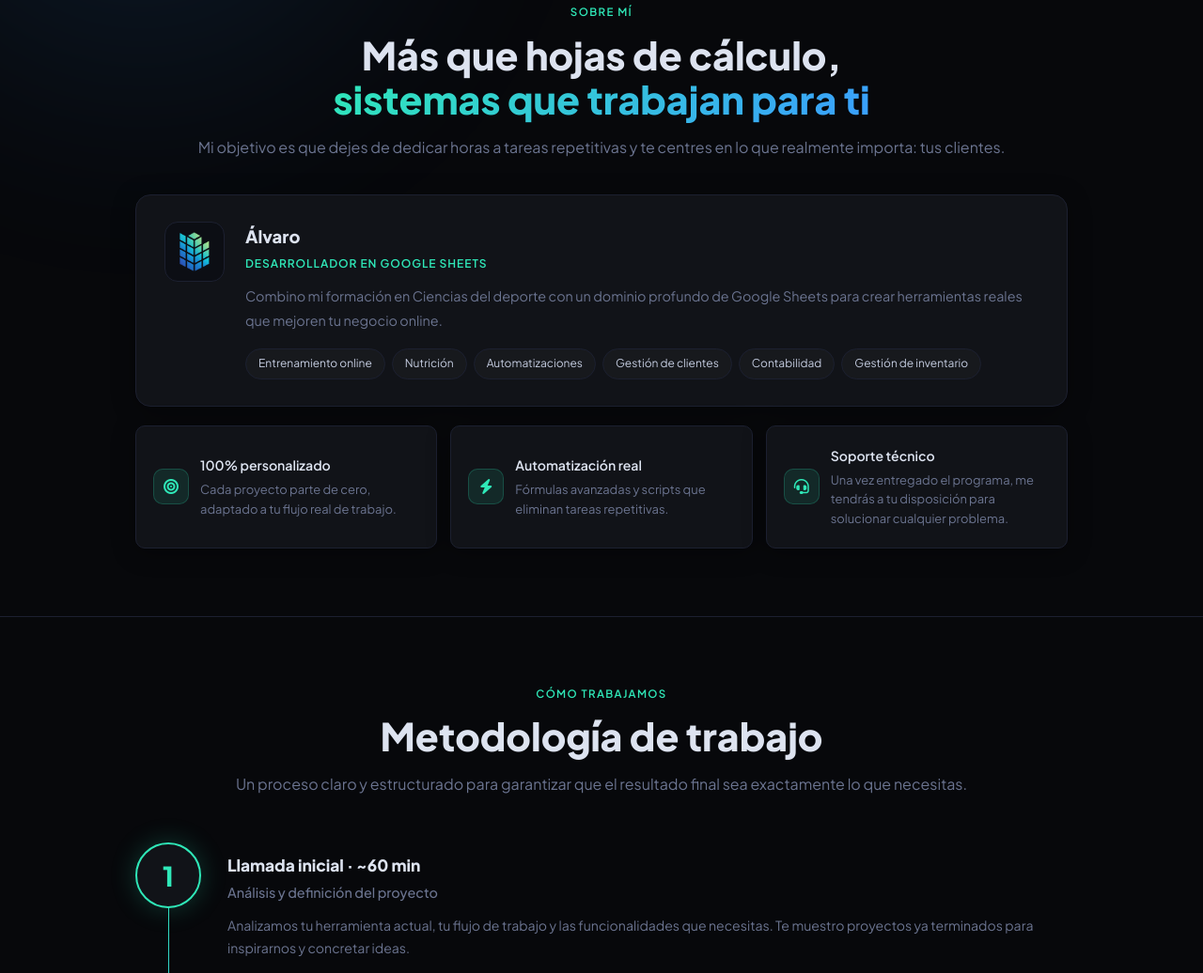
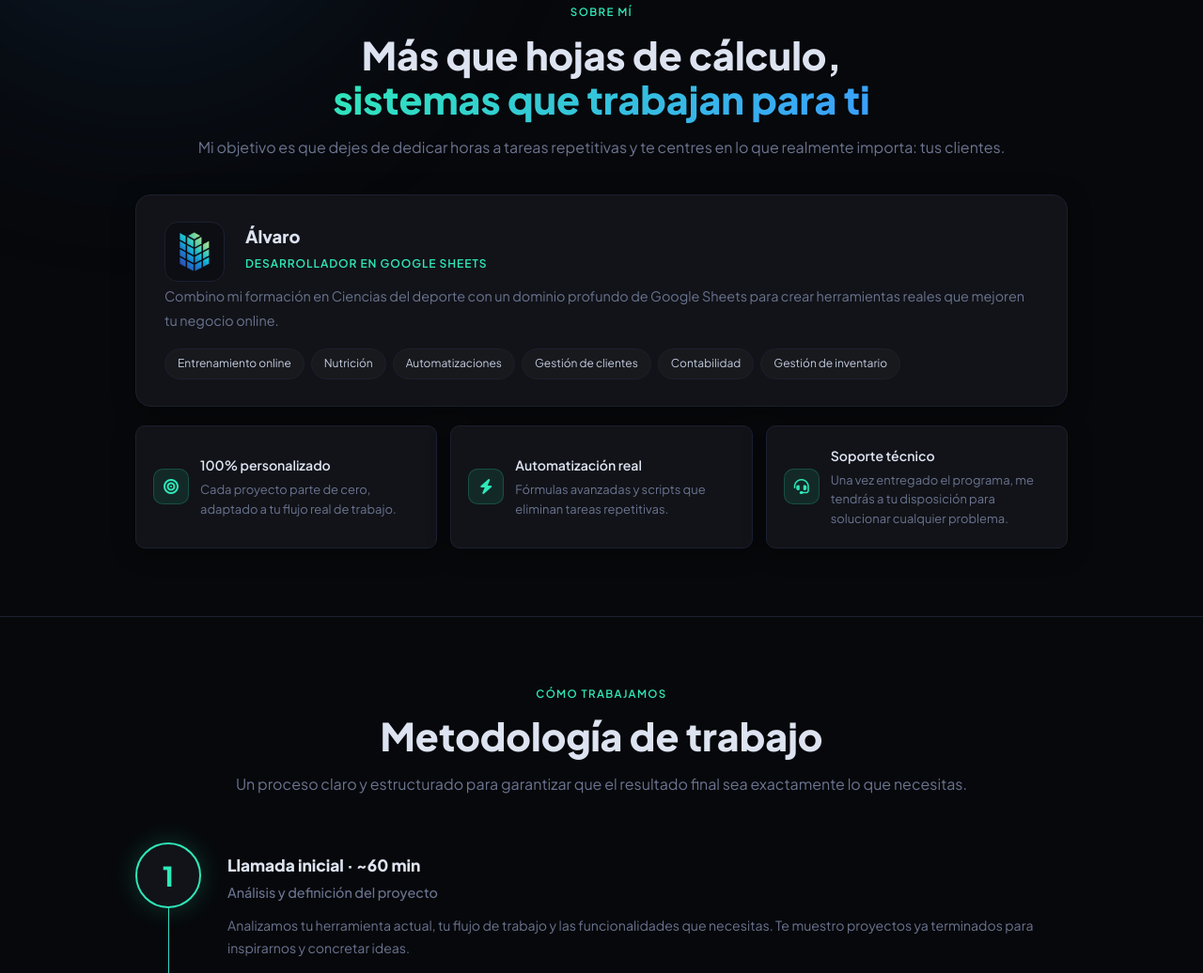
Before and after one commit to ProSheets/ProSheet, a plain HTML site: page index.html in a window 1280 px wide. Shown: the part 870-1906 px from the top of the page at 94% size. Drawn offline with Linux system fonts and the light colour scheme.

Commit message:
Update styles.css

```diff
--- a/styles.css
+++ b/styles.css
@@ -238,6 +238,19 @@ body.light .about-feat-icon { background: rgba(10,122,94,.1); border-color: rgba
 .about-feat-title { font-weight: 600; font-size: .88rem; margin-bottom: 3px; }
 .about-feat-text { color: var(--muted); font-size: .81rem; line-height: 1.6; }
 
+.about-profile-info{
+  display: flex;
+  flex-direction: column;
+  align-items: flex-start;
+  width: 100%;
+}
+
+.about-text,
+.chips{
+  width: calc(100% + 86px);
+  margin-left: -86px;
+}
+
 /* ── METHODOLOGY ── */
 #metodologia { padding: 72px 0; }
 .steps { display:flex; flex-direction:column; gap:0; margin-top:48px; position:relative; }
```
